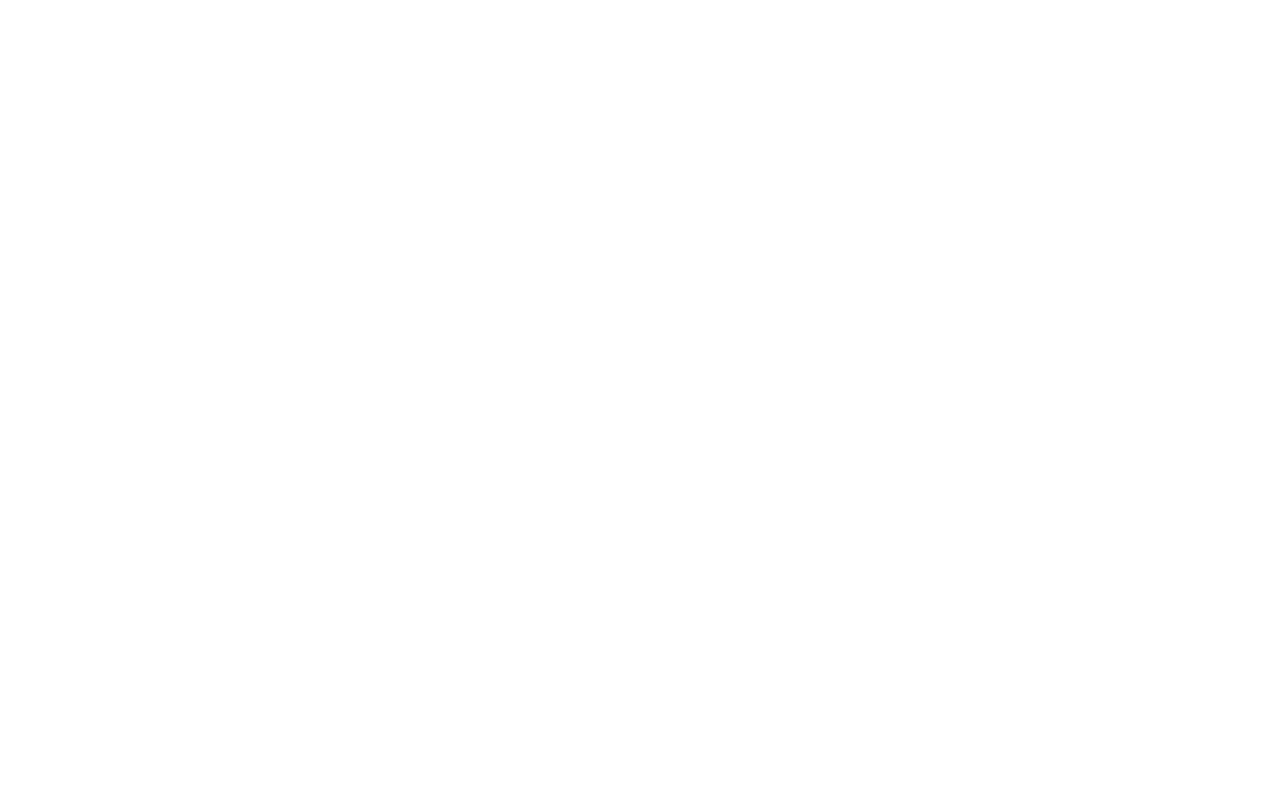
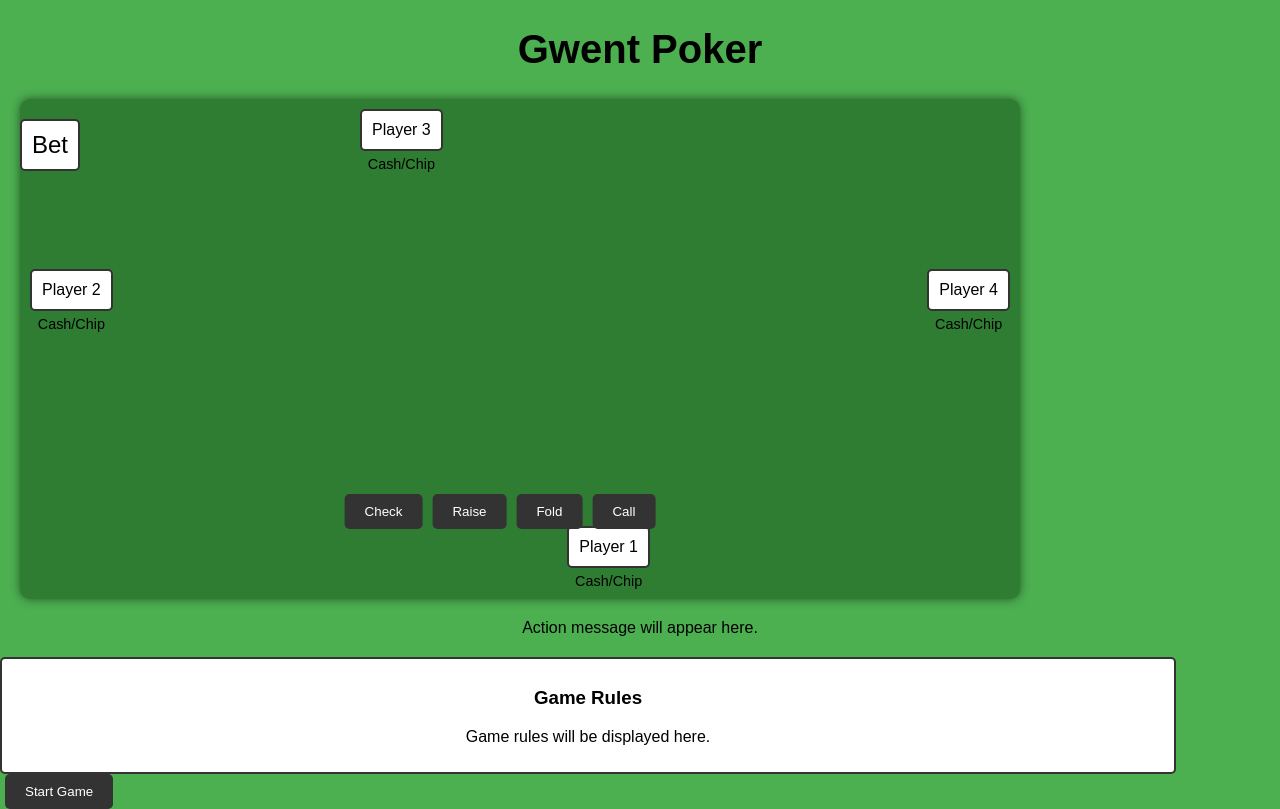
Before and after one commit to Ali-Hassan-2000/Gwent-Poker, a plain HTML site: page index.html in a window 1280 px wide. Drawn offline with Linux system fonts and the light colour scheme.

Commit message:
design (html & css)

```diff
--- a/css/style.css
+++ b/css/style.css
@@ -0,0 +1,136 @@
+/* web main design */
+body {
+    font-family: Arial, sans-serif;
+    background-color: #4CAF50;
+    margin: 0;
+    padding: 0;
+}
+
+/* Web game tilte */
+h1 {
+    color: rgb(0, 0, 0);
+    text-align: center;
+    font-family: 'Arial', sans-serif;
+    font-size: 40px;
+}
+
+/* table design */
+.poker-table {
+    display: flex;
+    position: relative;
+    width: 80%;
+    max-width: 1000px;
+    height: 500px;
+    margin: 20px;
+    background-color: #2e7d32;
+    border-radius: 10px;
+    box-shadow: 0 0 10px rgba(0, 0, 0, 0.5);
+}
+/* ------------------------------------------------------------- stop here*/
+/* general design for player logo */
+.player {
+    text-align: center;
+    position: absolute;
+}
+
+/* general playes logo */
+.player-logo {
+    background-color: #fff;
+    padding: 10px;
+    border: 2px solid #333;
+    border-radius: 5px;
+}
+
+/* player1 logo */
+#player1 {
+    bottom: 10px;
+    right: 370px;
+}
+
+/* player2 logo */
+#player2 {
+    top: 170px;
+    left: 10px;
+}
+
+/* player3 logo */
+#player3 {
+    top: 10px;
+    left: 340px;
+}
+
+/* player4 logo */
+#player4 {
+    top: 170px;
+    right: 10px;
+}
+
+/* cash logo design */
+.cash {
+    margin-top: 5px;
+    font-size: 0.9em;
+}
+
+/* bet area that displayes total cash in the hand */
+.bet-area {
+    text-align: center;
+    margin: 20px 0;
+}
+
+.bet {
+    background-color: #fff;
+    padding: 10px;
+    border: 2px solid #333;
+    border-radius: 5px;
+    font-size: 1.5em;
+}
+
+/* action div that contains action buttons */
+.actions {
+    display: flex;
+    text-align: center;
+    position: absolute;
+    bottom: 70px;
+    left: 48%;
+    transform: translateX(-50%);
+}
+
+/* general buttons design */
+button {
+    background-color: #333;
+    color: white;
+    padding: 10px 20px;
+    border: none;
+    border-radius: 5px;
+    cursor: pointer;
+    margin: 0 5px;
+}
+
+/* start game button */
+#start-game{
+    display: flex;
+    justify-content: center;
+
+}
+
+/* button design */
+button:hover {
+    background-color: #555;
+}
+
+/* side bar messages */
+.action-message {
+    margin-top: 20px;
+    text-align: center;
+}
+
+/* rules bar */
+.rules {
+    margin-top: 20px;
+    text-align: center;
+    padding: 10px;
+    background-color: #fff;
+    border: 2px solid #333;
+    border-radius: 5px;
+    width: 90%;
+}
--- a/index.html
+++ b/index.html
@@ -9,5 +9,53 @@
 </head>
 <body>
 
+    <h1>Gwent Poker</h1> <!-- game title -->
+
+    <div class="poker-table"> <!-- Table game div -->
+
+        <div class="player" id="player2"> <!-- player 2 logo -->
+            <div class="player-logo">Player 2</div>
+            <div class="cash">Cash/Chip</div>
+        </div>
+
+        <div class="player" id="player4"> <!-- player 4 logo -->
+            <div class="player-logo">Player 4</div>
+            <div class="cash">Cash/Chip</div>
+        </div>
+
+        <div class="player" id="player3"> <!-- player 3 logo -->
+            <div class="player-logo">Player 3</div>
+            <div class="cash">Cash/Chip</div>
+        </div>
+
+        <div class="player" id="player1"> <!-- player 1 logo -->
+            <div class="player-logo">Player 1</div>
+            <div class="cash">Cash/Chip</div>
+        </div>
+
+        <div class="bet-area">
+            <div class="bet" id="bet">Bet</div>
+        </div>
+
+        <div class="actions"> <!-- action buttons div -->
+            <button id="check">Check</button> <!-- check action button (for bet) -->
+            <button id="raise">Raise</button> <!-- raise action button (for bet) -->
+            <button id="fold">Fold</button> <!-- fold action button (for bet) -->
+            <button id="call">Call</button> <!-- call action button (for bet) -->
+        </div>
+    </div>
+
+
+    <div class="action-message">
+        <p>Action message will appear here.</p>
+    </div>
+
+    <div class="rules">
+        <h3>Game Rules</h3>
+        <p>Game rules will be displayed here.</p>
+    </div>
+
+    <button id="start-game">Start Game</button> <!-- start game button -->
+
 </body>
 </html>
--- a/js/app.js
+++ b/js/app.js
@@ -1,13 +1,17 @@
 /*-------------- Constants -------------*/
+
 
 
 /*---------- Variables (state) ---------*/
 
 
+
 /*----- Cached Element References  -----*/
+
 
 
 /*-------------- Functions -------------*/
 
 
+
 /*----------- Event Listeners ----------*/
```
Also changed, not shown: img/UI.png (added), 2 other files.
